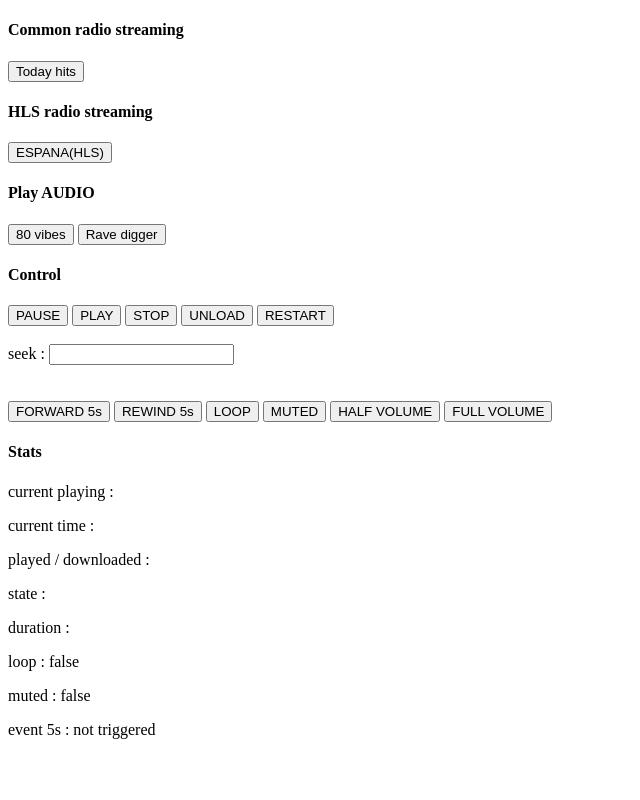
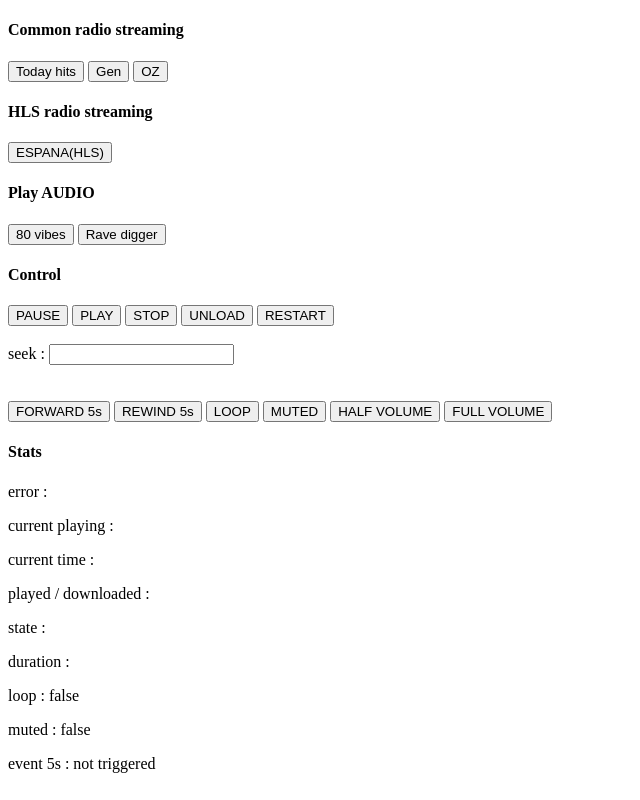
Before and after one commit to roov-mnc/roov.js, a website built with webpack: page index.html in a window 1280 px wide. Shown: the whole page, without its empty margins (0-640 px from the left). Built offline with Linux system fonts and the light colour scheme.

Commit message:
add onloaderror

```diff
--- a/index.html
+++ b/index.html
@@ -32,6 +32,9 @@
 					},
 					getBufferLength: (played,bufferLength) => {
 						document.getElementById("buffer").innerHTML = played+" / "+bufferLength;
+					},
+					onloaderror: (err) => {
+						document.getElementById("error").innerHTML = err;
 					}
 				});
 
@@ -61,6 +64,16 @@
 				onclick="audio.play('http://rfcmedia.streamguys1.com/MusicPulse.mp3')"
 			>
 				Today hits
+			</button>
+			<button
+				onclick="audio.play('http://wow2.mari.co.id:1935/mari/genfm/playlist.m3u8')"
+			>
+				Gen
+			</button>
+			<button
+				onclick="audio.play('http://45.64.97.211:9080/;stream/1')"
+			>
+				OZ
 			</button>
 		</div>
 
@@ -104,6 +117,7 @@
 		<button onclick="audio.volume(1)">FULL VOLUME</button>
 
 		<h4>Stats</h4>
+		<p>error : <span id="error"></span></p>
 		<p>current playing : <span id="current"></span></p>
 		<p>current time : <span id="currentTime"></span></p>
 		<p>played / downloaded : <span id="buffer"></span></p>
--- a/package.json
+++ b/package.json
@@ -1,6 +1,6 @@
 {
   "name": "roov",
-  "version": "0.0.2",
+  "version": "0.0.3",
   "description": "roov.js is a simple audio library for browser. It extends the HTML5 audio to support HLS/m3u8 and provide easy to use API. Currently being implemented on https://roov.id",
   "main": "dist/index.js",
   "author": "ef",
--- a/src/audio.js
+++ b/src/audio.js
@@ -13,11 +13,13 @@ export default class audio {
 			getBufferLength = null,
 			crossorigin = "",
 			muted = false,
+			onloaderror = null,
 		} = { ...config };
 		this._audio = new Audio(src);
 		this._hls = null;
 		this._audio.loop = loop;
 		this._audio.muted = muted;
+		this.onloaderror = onloaderror;
 		if (crossorigin) {
 			this._audio.crossorigin = crossorigin;
 		}
@@ -89,6 +91,11 @@ export default class audio {
 			this._hls.on(hls.Events.MANIFEST_PARSED, () => {
 				promise = this._audio.play();
 			});
+			this._hls.on(hls.Events.ERROR, (event, data) => {
+				if (this.onloaderror) {
+					this.onloaderror(data.type);
+				}
+			});
 		} else if (this._audio.canPlayType("application/vnd.apple.mpegurl")) {
 			// native safari
 			this._audio.addEventListener("loadedmetadata", () => {
@@ -102,7 +109,9 @@ export default class audio {
 			promise
 				.then((_) => {})
 				.catch((error) => {
-					throw error;
+					if (this.onloaderror) {
+						this.onloaderror(error);
+					}
 				});
 		}
 	}
```
Also changed, not shown: README.md, dist/index.js.
